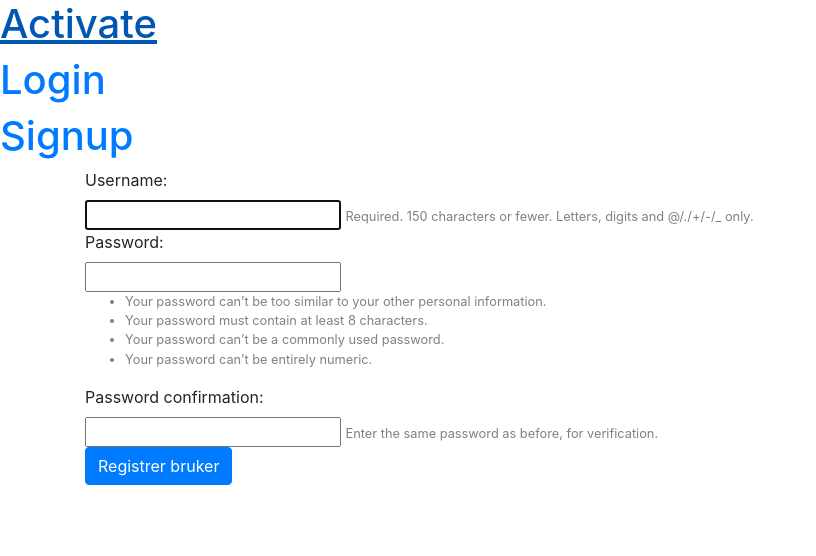
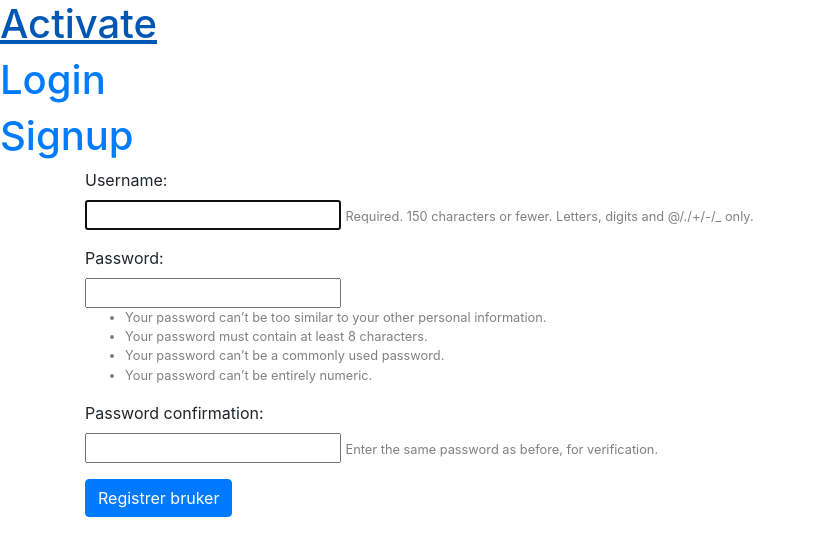
Before and after one commit to akselkb/TDT4140-Programvareutvikling-Gruppe59, a Django app: page /signup/ in a window 1280 px wide. Shown: the top 556 px of the page, without its empty margins (0-816 px from the left). Run offline with Django 3.2, Linux system fonts and the light colour scheme; some libraries are stand-ins or nearby versions.

Commit message:
feat: change formate of template in signup-page

```diff
--- a/activate/events/templates/usermanagement/signup.html
+++ b/activate/events/templates/usermanagement/signup.html
@@ -5,7 +5,7 @@
     <form method="POST">
         {% csrf_token %}
         {% for field in form %}
-            <div>
+            <div class="form-group">
                 {{ field.label_tag }}<br>
                 {{ field }}
                 {% if field.help_text %}
```
